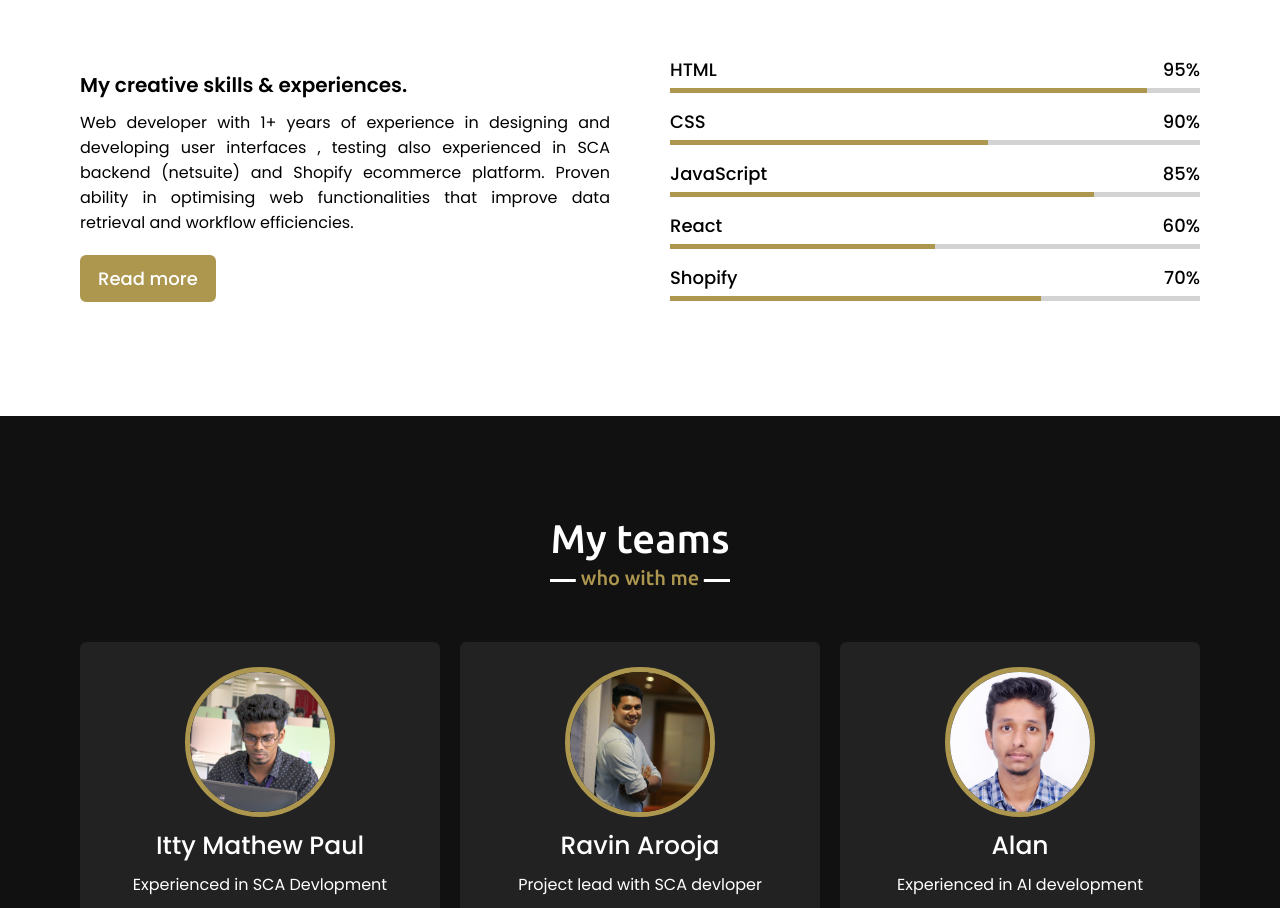
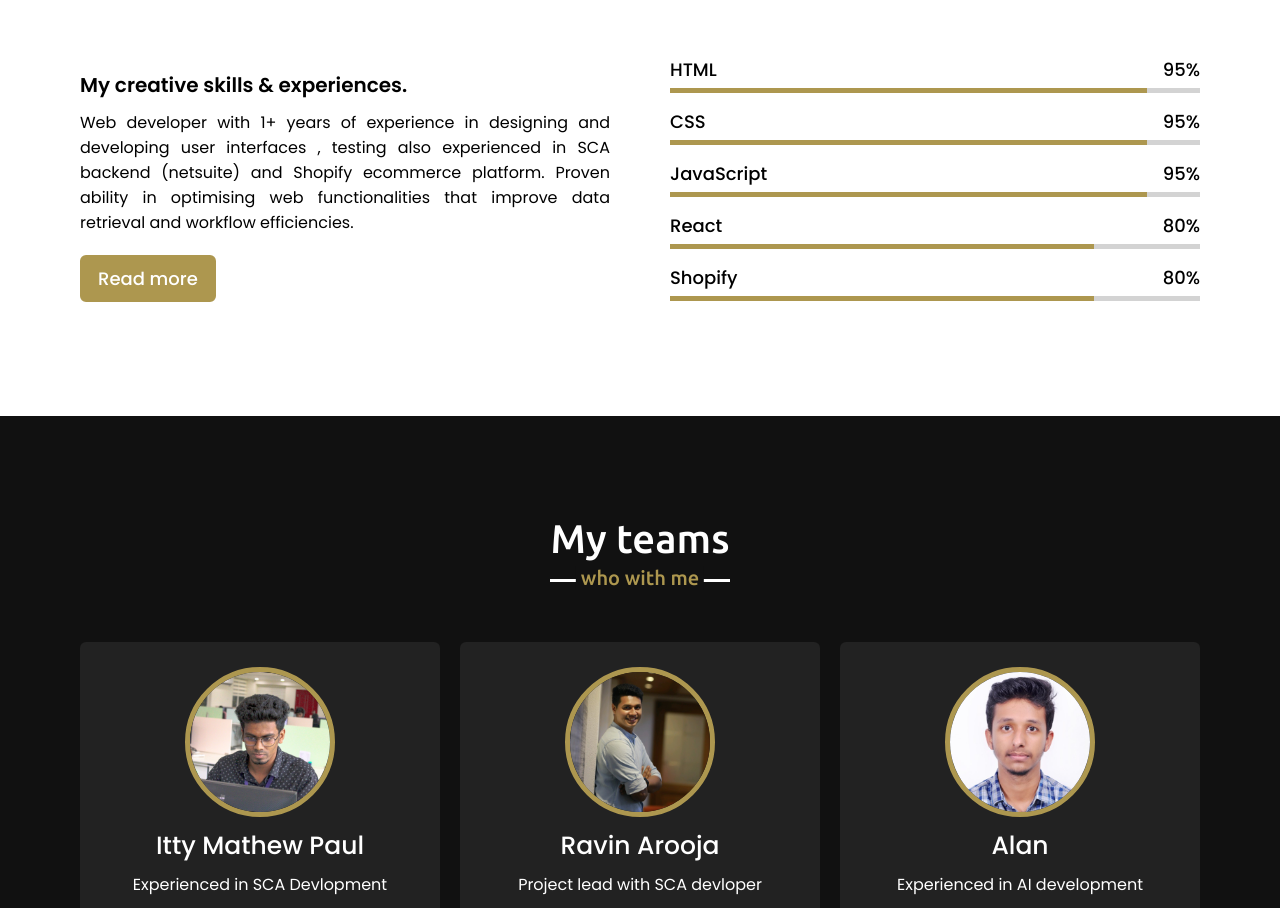
Before and after one commit to jronald3372/Portfolio, a plain HTML site: page index.html in a window 1280 px wide. Shown: the part 2274-3182 px from the top of the page. Drawn offline with nearby package versions, Linux system fonts and the light colour scheme.

Commit message:
Update index.html

```diff
--- a/index.html
+++ b/index.html
@@ -128,7 +128,7 @@
                     <p>Web developer with 1+ years of experience in designing and developing user  interfaces , testing also experienced in SCA backend (netsuite) and Shopify ecommerce platform. Proven ability in optimising web functionalities that improve data retrieval and workflow efficiencies.</p>
                     <a href="#">Read more</a>
                 </div>
-                <div class="column right">
+           <div class="column right">
                     <div class="bars">
                         <div class="info">
                             <span>HTML</span>
@@ -139,31 +139,32 @@
                     <div class="bars">
                         <div class="info">
                             <span>CSS</span>
-                            <span>90%</span>
+                            <span>95%</span>
                         </div>
-                        <div class="line css"></div>
+                        <div class="line html"></div>
                     </div>
                     <div class="bars">
                         <div class="info">
                             <span>JavaScript</span>
-                            <span>85%</span>
+                            <span>95%</span>
+                        </div>
+                        <div class="line html"></div>
+                    </div>
+                    <div class="bars">
+                        <div class="info">
+                            <span>React</span>
+                            <span>80%</span>
                         </div>
                         <div class="line js"></div>
                     </div>
                     <div class="bars">
                         <div class="info">
-                            <span>React</span>
-                            <span>60%</span>
+                            <span>Shopify</span>
+                            <span>80%</span>
                         </div>
-                        <div class="line php"></div>
+                        <div class="line js"></div>
                     </div>
-                    <div class="bars">
-                        <div class="info">
-                            <span>Shopify</span>
-                            <span>70%</span>
-                        </div>
-                        <div class="line mysql"></div>
-                    </div>
+                </div>
                 </div>
             </div>
         </div>
```
